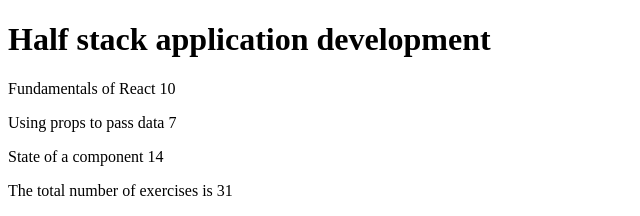
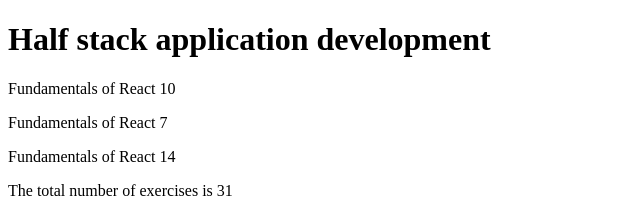
Before and after one commit to mkdirwilson/Full_Stack_Open, a React (Create React App) app in the folder part1/courseinfo/: page / in a window 1280 px wide. Shown: the top 216 px of the page, without its empty margins (0-640 px from the left). Built offline with nearby package versions, Linux system fonts and the light colour scheme.

Commit message:
complete Exercise 1.2

```diff
--- a/part1/courseinfo/src/App.js
+++ b/part1/courseinfo/src/App.js
@@ -5,12 +5,23 @@
   </>
 )
 
+// Part component
+const Part = (props) => (
+  <>
+    <p>{props.name} {props.number}</p>
+  </>
+)
+
 // Content component
 const Content = (props) =>  (
   <>
-    <p>{props.part} {props.num_exercise}</p>
+    <Part name={props.parts[0].part} number={props.parts[0].num_exercise}/>
+    <Part name={props.parts[0].part} number={props.parts[1].num_exercise}/>
+    <Part name={props.parts[0].part} number={props.parts[2].num_exercise}/>
   </>
 )
+
+
 
 // Total coponent
 const Total = (props) => (
@@ -23,7 +34,7 @@
 const App = () => {
   const course = 'Half stack application development'
 
-  const courseinfo = [
+  const parts = [
     {part: 'Fundamentals of React', num_exercise: 10},
     {part: 'Using props to pass data', num_exercise: 7},
     {part: 'State of a component', num_exercise: 14}
@@ -34,11 +45,9 @@
     <>
       <Header course={course}/>
 
-      <Content part={courseinfo[0].part} num_exercise={courseinfo[0].num_exercise}/>
-      <Content part={courseinfo[1].part} num_exercise={courseinfo[1].num_exercise}/>
-      <Content part={courseinfo[2].part} num_exercise={courseinfo[2].num_exercise}/>
+      <Content parts={parts}/>
 
-      <Total total={courseinfo[0].num_exercise + courseinfo[1].num_exercise + courseinfo[2].num_exercise}/>
+      <Total total={parts[0].num_exercise + parts[1].num_exercise + parts[2].num_exercise}/>
 
     </>
   )
```
